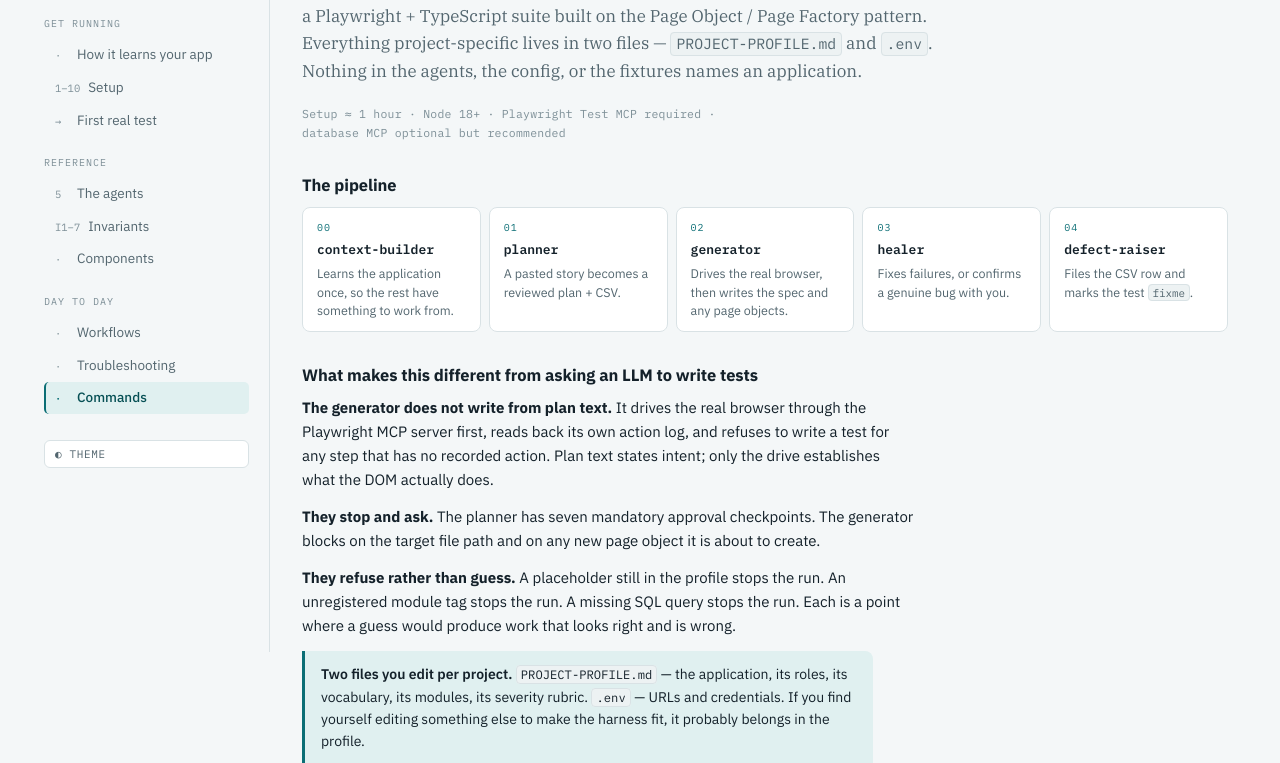
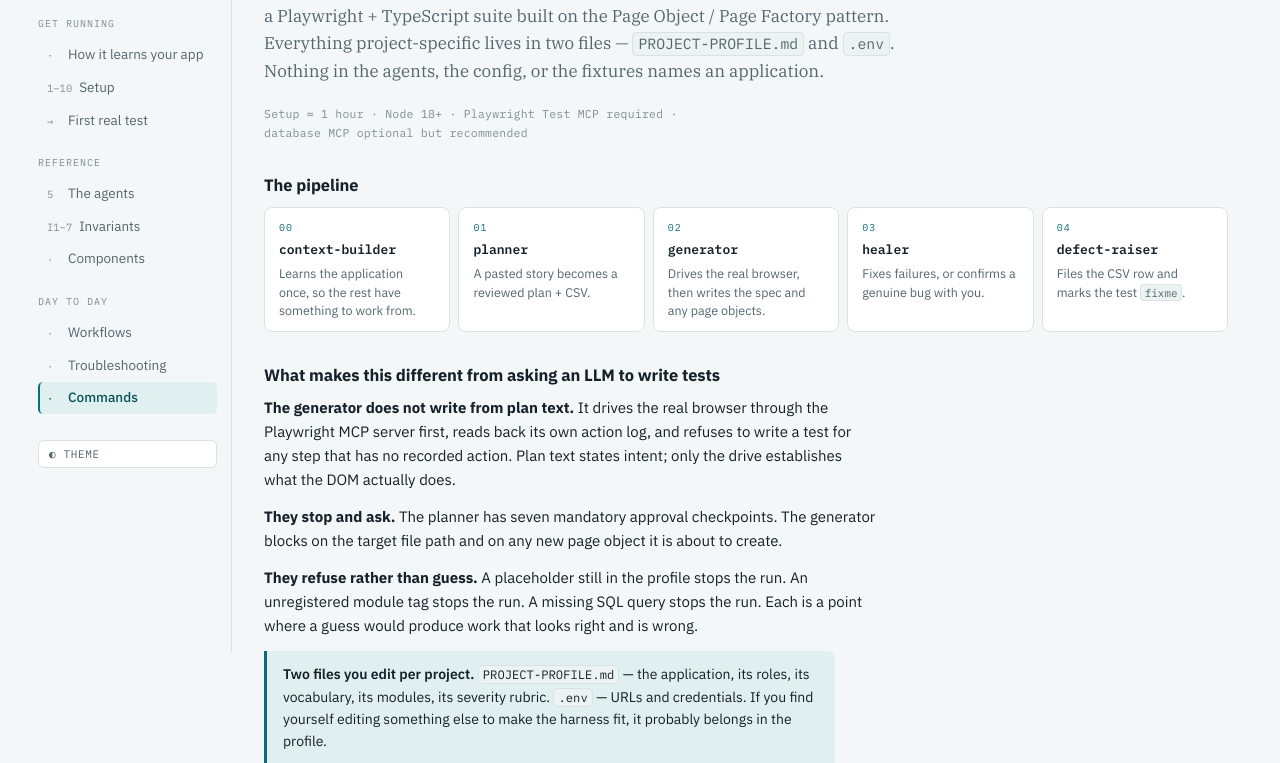
Before and after one commit to absjabed/ai-qa-harness, a website: page docs/index.html in a window 1280 px wide. Shown: the part 148-911 px from the top of the page. Drawn offline with Linux system fonts and the light colour scheme.

Commit message:
docs: narrow the handbook sidebar

```diff
--- a/docs/index.html
+++ b/docs/index.html
@@ -130,7 +130,7 @@ pre code { background: none; border: 0; padding: 0; font-size: inherit; }
 
 .shell {
   display: grid;
-  grid-template-columns: 250px minmax(0, 1fr);
+  grid-template-columns: 212px minmax(0, 1fr);
   gap: 0;
   max-width: 1240px;
   margin: 0 auto;
@@ -142,7 +142,7 @@ pre code { background: none; border: 0; padding: 0; font-size: inherit; }
   align-self: start;
   height: 100vh;
   overflow-y: auto;
-  padding: 28px 20px 40px 24px;
+  padding: 28px 14px 40px 18px;
   border-right: 1px solid var(--line);
   background: var(--ground);
 }
@@ -179,8 +179,8 @@ pre code { background: none; border: 0; padding: 0; font-size: inherit; }
 .nav a {
   display: flex;
   align-items: baseline;
-  gap: 8px;
-  padding: 5px 9px;
+  gap: 7px;
+  padding: 5px 7px;
   border-radius: 5px;
   color: var(--ink-soft);
   text-decoration: none;
```
